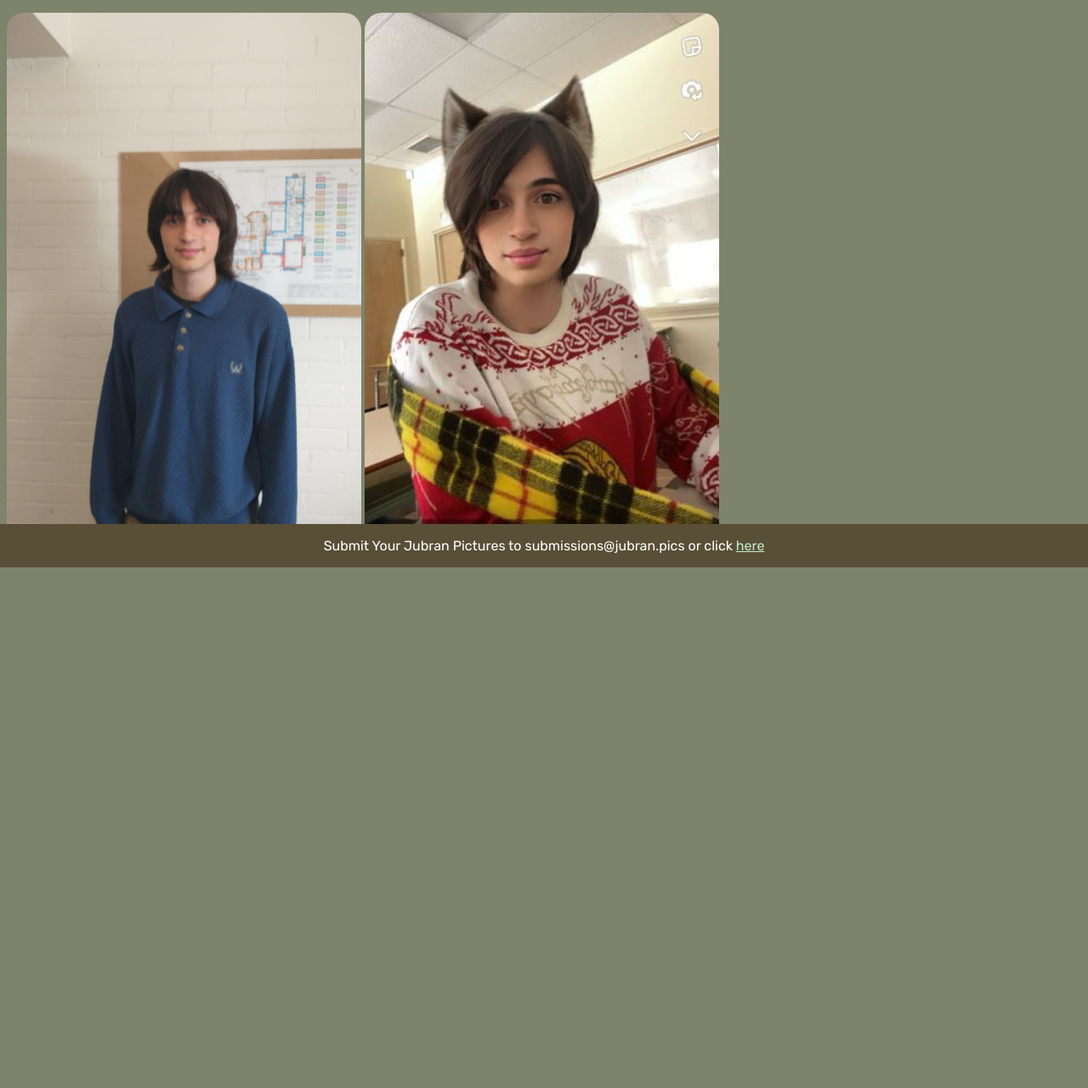
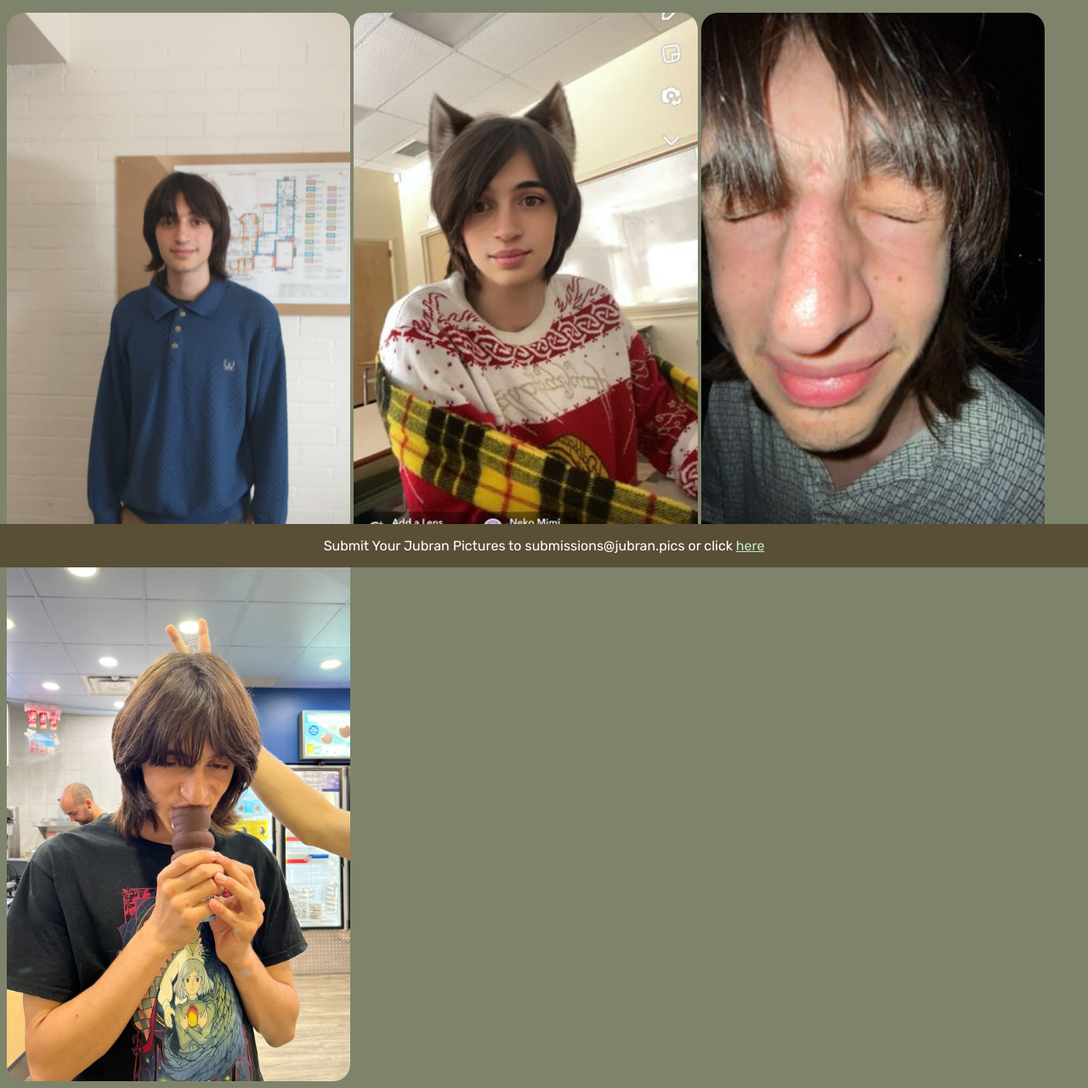
Before and after one commit to Scar-Macaw/scar.github.io, a plain HTML site: page index.html in a window 1280 px wide. Shown: the part 132-1413 px from the top of the page at 85% size. Before the commit the page ends 800 px from the top, so only its background shows below. Drawn offline with Linux system fonts and the light colour scheme.

Commit message:
added a new picture

```diff
--- a/index.html
+++ b/index.html
@@ -1,5 +1,6 @@
 <html>
     <link rel="stylesheet" href="style.css">
+    <link rel="icon" href="jubran pics/448896910_1807268146449780_5767159684534558693_n.jpg">
     <div class="head">
         <h1>Jubran pictures!</h1>
     </div>
@@ -12,6 +13,13 @@
             src="jubran pics\448787740_1007713437723490_1482044572551646110_n.jpg"
             alt="A charming photo of jubran, shot by kar, you can almost picture him saying meow!"
         />
+        <img
+            src="jubran pics\448896910_1807268146449780_5767159684534558693_n.jpg"
+            alt=""
+        />
+        <img
+            src="jubran pics\449893495_1429197334412327_5240779416290828869_n.jpg"
+        />
         <div class="submission">
             <p>Submit Your Jubran Pictures to submissions@jubran.pics or click <a href="mailto:submissions@jubran.pics">here</a></p>
         </div>
--- a/style.css
+++ b/style.css
@@ -35,6 +35,6 @@ a:visited {
 img {
     border-radius: 20px;
     object-fit: cover;
-    width: 33%;
+    width: 32%;
     height: 80%;
 }
```
Also changed, not shown: jubran pics/449893495_1429197334412327_5240779416290828869_n.jpg (added), 1 other file.
